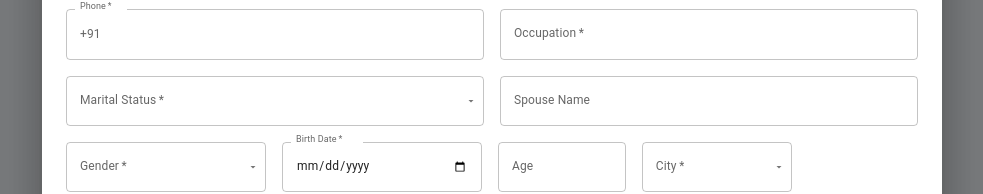
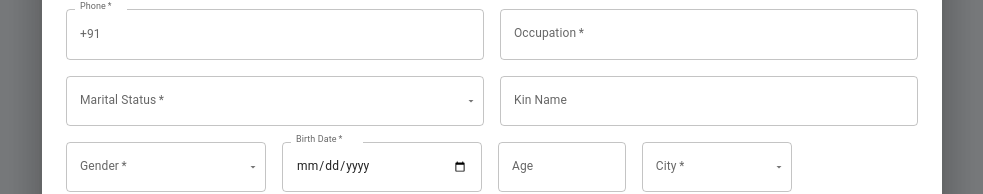
Before and after one commit to aryanpatel05/Hospital, a React (Create React App) app: page /details in a window 1280 px wide. Shown: the part 198-392 px from the top of the page, without its empty margins (148-1131 px from the left). Built offline with nearby package versions, Linux system fonts and the light colour scheme.

Commit message:
checking

```diff
--- a/src/pages/PatientHistoryForm.js
+++ b/src/pages/PatientHistoryForm.js
@@ -417,12 +417,10 @@ const PatientHistoryForm = ({ open, onClose }) => {
             </Select>
           </FormControl>
           <TextField
-            label="Spouse Name"
+            label="Kin Name"
             fullWidth
             value={spouseName}
             onChange={(e) => setSpouseName(e.target.value)}
-            // Conditionally require spouse name if married?
-            required={maritalStatus === "married"}
           />
         </Box>
         <Box className="form-row">
```
